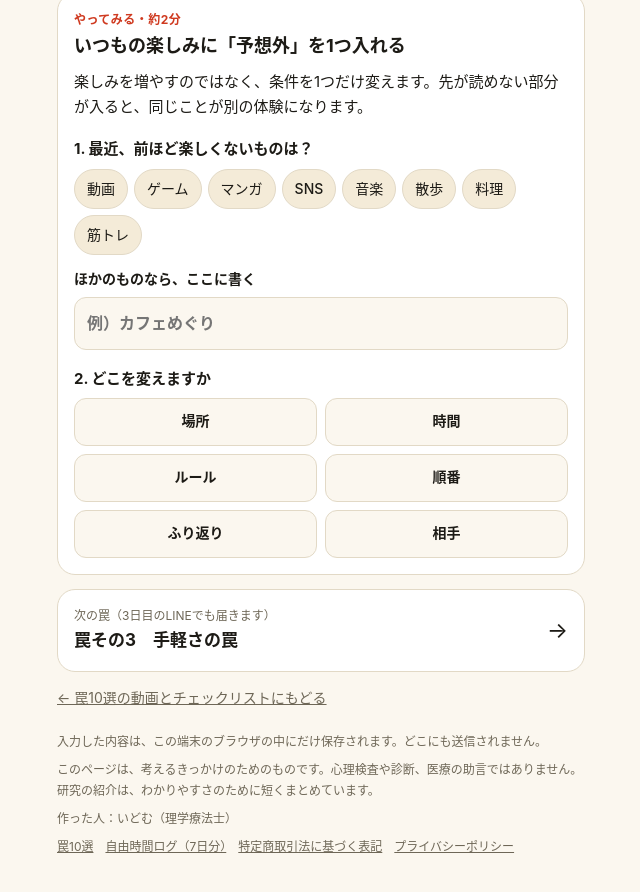
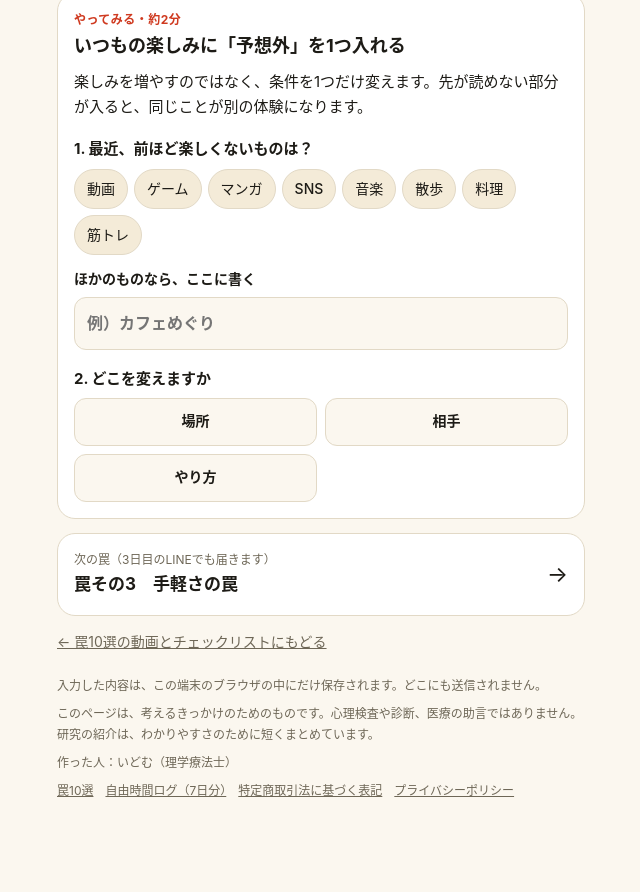
Before and after one commit to onnu0103/log, a plain HTML site: page d2.html in a window 1280 px wide. Shown: the part 2314-3206 px from the top of the page, without its empty margins (319-959 px from the left). After the commit the page ends 3160 px from the top, so only its background shows below. Drawn offline with Linux system fonts and the light colour scheme.

Commit message:
2日目のワーク：変えるところを「場所・相手・やり方」の3つに
解説動画（罠その2）に合わせて、ワークの選択肢を3つにした。

Co-Authored-By: Claude Opus 5.5 <noreply@anthropic.com>
Claude-Session: https://claude.ai/code/session_01RuTJSt8NBmjHLjYbtvUuLg

```diff
--- a/d2.html
+++ b/d2.html
@@ -377,16 +377,10 @@ const WHAT = ['動画', 'ゲーム', 'マンガ', 'SNS', '音楽', '散歩', '
 const LEVER = {
   '場所': { why: 'いつもと違う場所は、同じことを別の体験にします。',
     v: ['{x}を、いつもと違う場所でやる（別の部屋・ベランダ・近くの公園やカフェ）。', '{x}を、立ったまま、または机に向かってやる。姿勢と場所を変える。'] },
-  '時間': { why: '区切ると、慣れてしまう前に終われます。',
-    v: ['{x}を、15分だけと決めてタイマーをかける。鳴ったら、途中でもやめる。', '{x}を、いつもと違う時間帯にやる（朝いちばん、または昼）。'] },
-  'ルール': { why: '制限が1つあると、同じものでも考えることが増えます。',
-    v: ['{x}に、ルールを1つ足す（いつもと逆のジャンルだけ／はじめてのものだけ）。', '{x}を、「1つだけ」と数を決めてやる。選ぶところから楽しむ。'] },
-  '順番': { why: '先に手を動かすと、そのあとの楽しみが「ごほうび」に変わります。',
-    v: ['先に15分、手を動かすことを1つやる。そのあとで{x}。', '{x}の前に、5分だけ片づけかストレッチをはさむ。'] },
-  'ふり返り': { why: '言葉にすると、何が残ったかが自分で見えます。',
-    v: ['{x}のあとに、「何が残ったか」を1行だけ書くと決めてから始める。', '{x}のあとに、いちばん良かった場面を1つだけメモする。'] },
   '相手': { why: '人が入ると、同じ体験でも予想がつかなくなります。',
-    v: ['{x}を、誰かと一緒にやる。むずかしければ、終わったあと1人に感想を話す。', '{x}について、「これ良かった」を1人に送る。'] }
+    v: ['{x}を、誰かと一緒にやる。むずかしければ、終わったあと1人に感想を話す。', '{x}について、「これ良かった」を1人に送る。'] },
+  'やり方': { why: 'やり方が変わると、どうなるかが読めなくなります。',
+    v: ['{x}で、いつもは選ばないものを1つだけ選ぶ（ジャンル・道・メニューなど）。', '{x}を、使ったことのない道具か、いつもと逆の順番でやってみる。'] }
 };
 const WHEN = ['今夜', '明日', '次の休み'];
 let st = store.get('v2w2', null) || { x: '', lever: '', n: 0, when: '今夜' };
```
